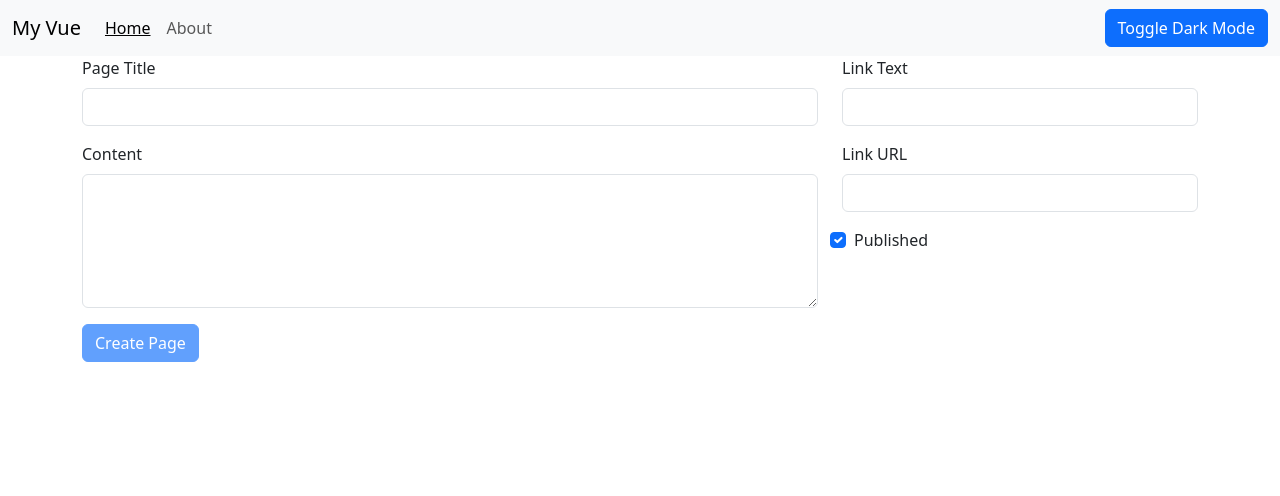
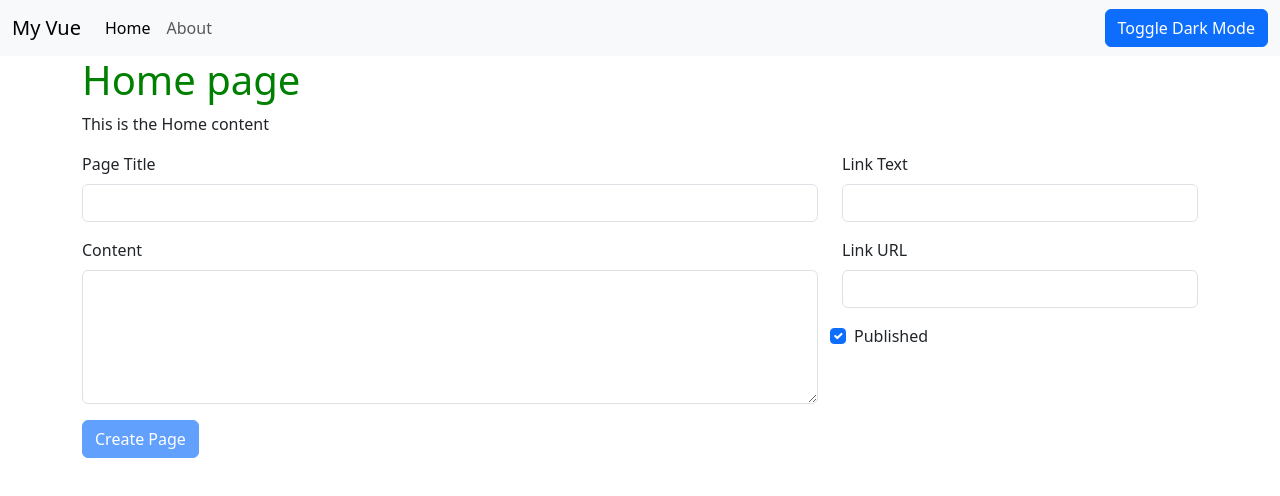
Before and after one commit to Michael3468/vue-crash-course, a Vue app: page / in a window 1280 px wide. Shown: the top 496 px of the page. Built offline with nearby package versions, Linux system fonts and the light colour scheme.

Commit message:
feat(event.js): add observer for events

```diff
--- a/src/App.vue
+++ b/src/App.vue
@@ -1,28 +1,26 @@
 <template>
-  <NavBar
-    :pages="pages"
-    :active-page="activePage"
-    :nav-link-click="(index) => (activePage = index)"
-  ></NavBar>
+  <NavBar :pages="pages" :active-page="activePage"></NavBar>
 
-  <!-- <PageViewer v-if="pages.length > 0" :page="pages[activePage]"></PageViewer> -->
-  <CreatePage :page-created="pageCreated"></CreatePage>
+  <PageViewer v-if="pages.length > 0" :page="pages[activePage]"></PageViewer>
+  <CreatePage @page-created="pageCreated"></CreatePage>
 </template>
 
 <script>
 import NavBar from './components/NavBar';
-// import PageViewer from './components/PageViewer';
+import PageViewer from './components/PageViewer';
 import CreatePage from './components/CreatePage';
 
 export default {
   components: {
     NavBar,
-    // PageViewer,
+    PageViewer,
     CreatePage,
   },
 
   created() {
     this.getPages();
+
+    this.$bus.$on('navbarLinkActivated', (index) => (this.activePage = index));
   },
 
   data() {
--- a/src/components/CreatePage.vue
+++ b/src/components/CreatePage.vue
@@ -45,7 +45,14 @@
 
 <script>
 export default {
-  props: ['pageCreated'],
+  emits: {
+    pageCreated({ pageTitle, content, link }) {
+      if (!pageTitle) return false;
+      if (!content) return false;
+      if (!link || !link.text || !link.url) return false;
+      return true;
+    },
+  },
 
   computed: {
     isFormInvalid() {
@@ -70,7 +77,7 @@ export default {
         return;
       }
 
-      this.pageCreated({
+      this.$emit('pageCreated', {
         pageTitle: this.pageTitle,
         content: this.content,
         link: {
@@ -87,5 +94,13 @@ export default {
       this.published = true;
     },
   },
+
+  watch: {
+    pageTitle(newTitle, oldTitle) {
+      if (this.linkText === oldTitle) {
+        this.linkText = newTitle;
+      }
+    },
+  },
 };
 </script>
--- a/src/components/NavBar.vue
+++ b/src/components/NavBar.vue
@@ -3,13 +3,14 @@
     <div class="container-fluid">
       <a href="#" class="navbar-brand">My Vue</a>
       <ul class="navbar-nav me-auto mb-2 mb-lg-0">
-        <li class="nav-item" v-for="(page, index) in publishedPages" :key="index">
-          <NavbarLink
-            :page="page"
-            :isActive="activePage === index"
-            @click.prevent="navLinkClick(index)"
-          ></NavbarLink>
-        </li>
+        <NavbarLink
+          v-for="(page, index) in publishedPages"
+          :key="index"
+          :page="page"
+          :index="index"
+          :isActive="activePage === index"
+          @activated="$emit('activated')"
+        ></NavbarLink>
       </ul>
 
       <form class="d-flex">
@@ -37,7 +38,7 @@ export default {
     },
   },
 
-  props: ['pages', 'activePage', 'navLinkClick'],
+  props: ['pages', 'activePage'],
 
   data() {
     return {
--- a/src/components/NavbarLink.vue
+++ b/src/components/NavbarLink.vue
@@ -1,18 +1,21 @@
 <template>
+  <li>
     <a
       class="nav-link"
       :class="activeClasses"
       aria-current="page"
       :href="page.link.url"
       :title="`This link goes to the ${page.link.text} page`"
+      @click.prevent="$bus.$emit('navbarLinkActivated', index)"
     >
       {{ page.link.text }}
     </a>
+  </li>
 </template>
 
 <script>
 export default {
-  props: ['page', 'isActive'],
+  props: ['page', 'index', 'isActive'],
   computed: {
     activeClasses() {
       return {
--- /dev/null
+++ b/src/utils/Events.js
@@ -0,0 +1,22 @@
+const events = new Map();
+
+export default {
+  $on(eventName, fn) {
+    if (!events.has(eventName)) {
+      events.set(eventName, []);
+    }
+
+    events.get(eventName).push(fn);
+  },
+
+  // eslint-disable-next-line no-unused-vars
+  $off(eventName, fn) {
+    throw { message: 'Not implemented' };
+  },
+
+  $emit(eventName, data) {
+    if (events.has(eventName)) {
+      events.get(eventName).forEach((fn) => fn(data));
+    }
+  },
+};
```
Also changed, not shown: src/main.js (+6 -1 lines). Lines whose indentation alone changed are shown as unchanged.
